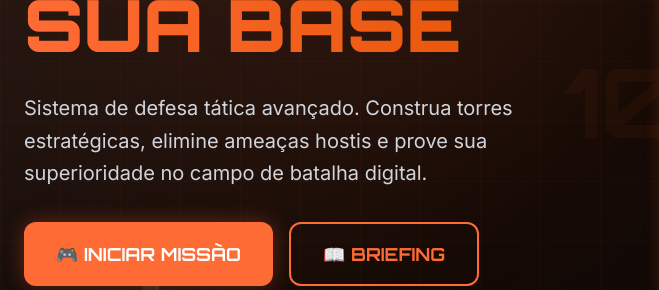
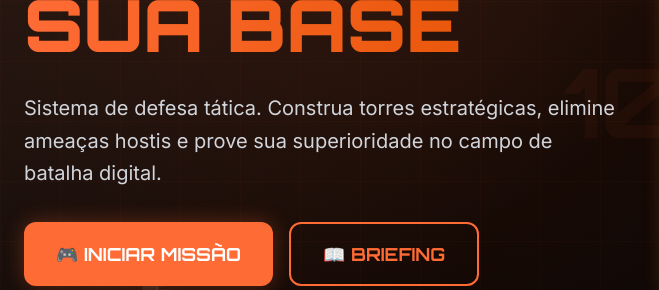
Before and after one commit to IonMateus/poliguard, a plain HTML site: page index.html in a window 1280 px wide. Shown: the part 372-662 px from the top of the page, 0-659 px from the left. Drawn offline with nearby package versions, Linux system fonts and the light colour scheme.

Commit message:
Teste simples
Detalhes detalhados. Lorem Ipsum.

```diff
--- a/index.html
+++ b/index.html
@@ -240,7 +240,7 @@
                             </span>
                         </h1>
                         <p class="text-xl text-gray-300 leading-relaxed font-inter">
-                            Sistema de defesa tática avançado. Construa torres estratégicas,
+                            Sistema de defesa tática. Construa torres estratégicas,
                             elimine ameaças hostis e prove sua superioridade no campo de batalha digital.
                         </p>
                         <div class="flex flex-col sm:flex-row gap-4">
```
